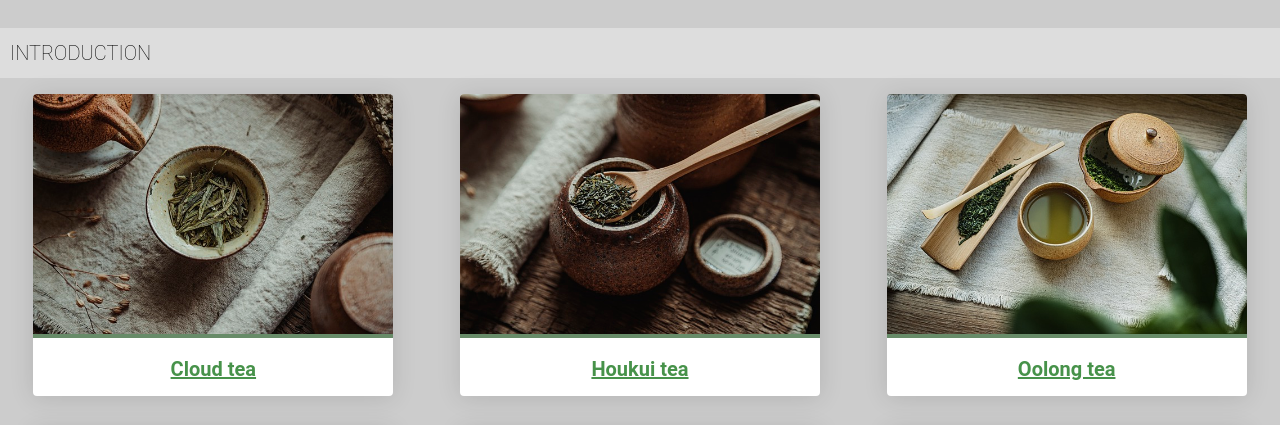
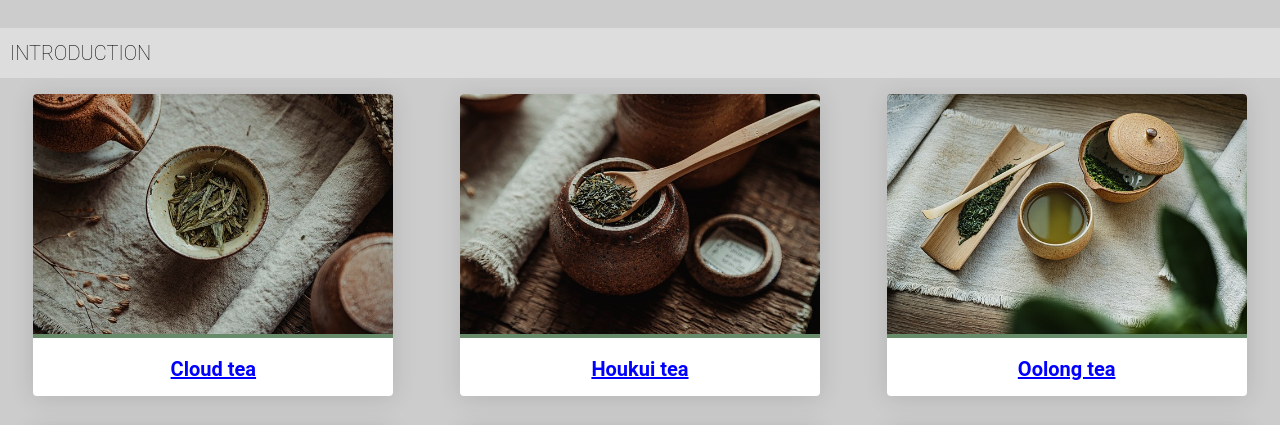
Before and after one commit to Angellee0910/cprg-218-assignment-2, a plain HTML site: page index.html in a window 1280 px wide. Shown: the part 502-927 px from the top of the page. Drawn offline with Linux system fonts and the light colour scheme; a web font is replaced by a local one.

Commit message:
a11y:adjustment css

```diff
--- a/styles/lab_four_starter.css
+++ b/styles/lab_four_starter.css
@@ -1,6 +1,7 @@
 @import url('https://fonts.googleapis.com/css2?family=Anta:wght@300;400;500;700&display=swap');
 body {
   font-family: 'Anta', 'Roboto', 'Times New Roman', serif;
+  font-display: swap;
   background-color: #ccc;
   text-size-adjust: none;
   max-zoom: 200%;
@@ -112,7 +113,7 @@ button:focus, button a:focus{
 }
 
 .card h4 a{
-  color: #036a07ba;
+  color: blue;
 }
 
 .card h4 a:hover{
```
